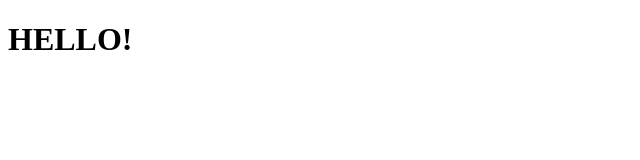
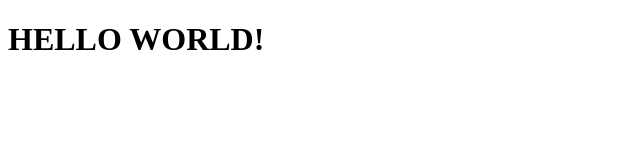
Before and after one commit to Krati-Sharma19/coursera-test, a plain HTML site: page site/index.html in a window 1280 px wide. Shown: the whole page, without its empty margins (0-640 px from the left). Drawn offline with Linux system fonts and the light colour scheme.

Commit message:
Small addition to our page content.

```diff
--- a/site/index.html
+++ b/site/index.html
@@ -4,6 +4,6 @@
         <title>Hello!</title>
     </head>
     <body>
-        <h1>HELLO!</h1>
+        <h1>HELLO WORLD!</h1>
     </body>
 </html>
```
